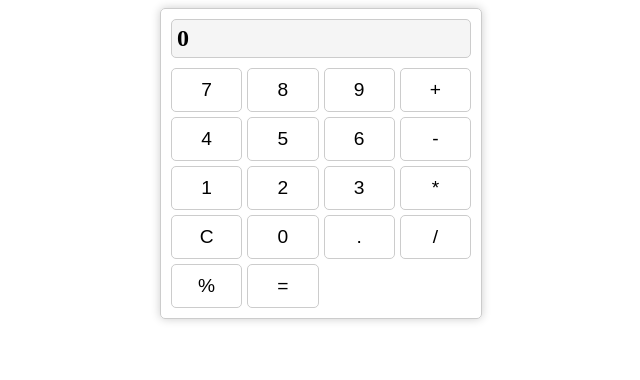
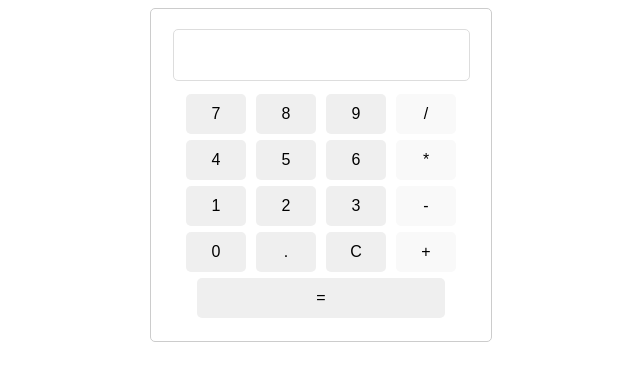
Before and after one commit to walief/calculator, a plain HTML site: page index.html in a window 1280 px wide. Shown: the whole page, without its empty margins (319-959 px from the left). Drawn offline with Linux system fonts and the light colour scheme.

Commit message:
Start over with new code

```diff
--- a/calc.js
+++ b/calc.js
@@ -1,24 +1,26 @@
+// Get the necessary elements from the DOM
 const displayHistory = document.querySelector('.display__history');
 const displayResult = document.querySelector('.display__result');
 const keypad = document.querySelector('.keypad');
-let history = '';
-let result = '0';
 
-keypad.addEventListener('click', (event) => {
-  const key = event.target.textContent;
-  if (key === 'C') {
-    history = '';
-    result = '0';
-  } else if (key === '=') {
-    try {
-      result = eval(history);
-      history = '';
-    } catch (error) {
-      result = 'Error';
-    }
+// Add event listener to the keypad
+keypad.addEventListener('click', function(event) {
+  const button = event.target;
+  const buttonText = button.textContent;
+
+  // Handle different button clicks
+  if (buttonText === '=') {
+    // Evaluate the expression and display the result
+    const expression = displayHistory.textContent + displayResult.textContent;
+    const result = eval(expression);
+    displayResult.textContent = result;
+    displayHistory.textContent = '';
+  } else if (buttonText === 'C') {
+    // Clear the display
+    displayResult.textContent = '0';
+    displayHistory.textContent = '';
   } else {
-    history += key;
+    // Append the clicked button's text to the display
+    displayResult.textContent += buttonText;
   }
-  displayHistory.textContent = history;
-  displayResult.textContent = result;
 });
--- a/index.html
+++ b/index.html
@@ -1,36 +1,46 @@
 <!DOCTYPE html>
 <html>
 <head>
-    <title>Calculator</title>
-    <script src="calc.js"></script>
+    <title>Simple Calculator</title>
     <link rel="stylesheet" type="text/css" href="style.css">
+    <script src="app.js"></script>
 </head>
 <body>
-    <div class="calculator">
-      <div class="display">
-        <div class="display__history"></div>
-        <div class="display__result">0</div>
+    <div id="calculator">
+        <input type="text" id="display" readonly>
+
+        <div>
+            <button class="button">7</button>
+            <button class="button">8</button>
+            <button class="button">9</button>
+            <button class="button operator">/</button>
         </div>
-      <div class="keypad">
-        <button>7</button>
-        <button>8</button>
-        <button>9</button>
-        <button>+</button>
-        <button>4</button>
-        <button>5</button>
-        <button>6</button>
-        <button>-</button>
-        <button>1</button>
-        <button>2</button>
-        <button>3</button>
-        <button>*</button>
-        <button>C</button>
-        <button>0</button>
-        <button>.</button>
-        <button>/</button>
-        <button>%</button>
-        <button>=</button>
+
+        <div>
+            <button class="button">4</button>
+            <button class="button">5</button>
+            <button class="button">6</button>
+            <button class="button operator">*</button>
+        </div>
+
+        <div>
+            <button class="button">1</button>
+            <button class="button">2</button>
+            <button class="button">3</button>
+            <button class="button operator">-</button>
+        </div>
+
+        <div>
+            <button class="button">0</button>
+            <button class="button">.</button>
+            <button class="button" onclick="clearDisplay()">C</button>
+            <button class="button operator">+</button>
+        </div>
+
+        <div>
+            <button class="button" style="width: 248px;" onclick="calculate()">=</button>
         </div>
     </div>
+
 </body>
 </html>
--- a/style.css
+++ b/style.css
@@ -1,46 +1,37 @@
-.calculator {
+#calculator {
+  margin: auto;
   width: 300px;
-  margin: 0 auto;
+  padding: 20px;
   border: 1px solid #ccc;
   border-radius: 5px;
-  padding: 10px;
-  box-shadow: 0 0 10px rgba(0, 0, 0, 0.2);
+  text-align: center;
 }
 
-.display {
-  background-color: #f5f5f5;
-  border: 1px solid #ccc;
+#display {
+  width: 95%;
+  height: 40px;
+  margin-bottom: 10px;
+  font-size: 18px;
+  text-align: right;
+  padding: 5px;
+  border: 1px solid #ddd;
   border-radius: 5px;
-  padding: 5px;
-  margin-bottom: 10px;
 }
 
-.display__history {
-  font-size: 0.8em;
-  color: #666;
+.button {
+  width: 60px;
+  height: 40px;
+  margin: 3px;
+  font-size: 16px;
+  border: none;
+  border-radius: 5px;
+  cursor: pointer;
 }
 
-.display__result {
-  font-size: 1.5em;
-  font-weight: bold;
+.button:hover {
+  background-color: #f0f0f0;
 }
 
-.keypad {
-  display: grid;
-  grid-template-columns: repeat(4, 1fr);
-  grid-gap: 5px;
+.operator {
+  background-color: #f9f9f9;
 }
-
-button {
-  background-color: #fff;
-  border: 1px solid #ccc;
-  border-radius: 5px;
-  padding: 10px;
-  font-size: 1.2em;
-  cursor: pointer;
-  transition: background-color 0.2s ease-in-out;
-}
-
-button:hover {
-  background-color: #f5f5f5;
-}
```
Lines whose indentation alone changed are shown as unchanged.
